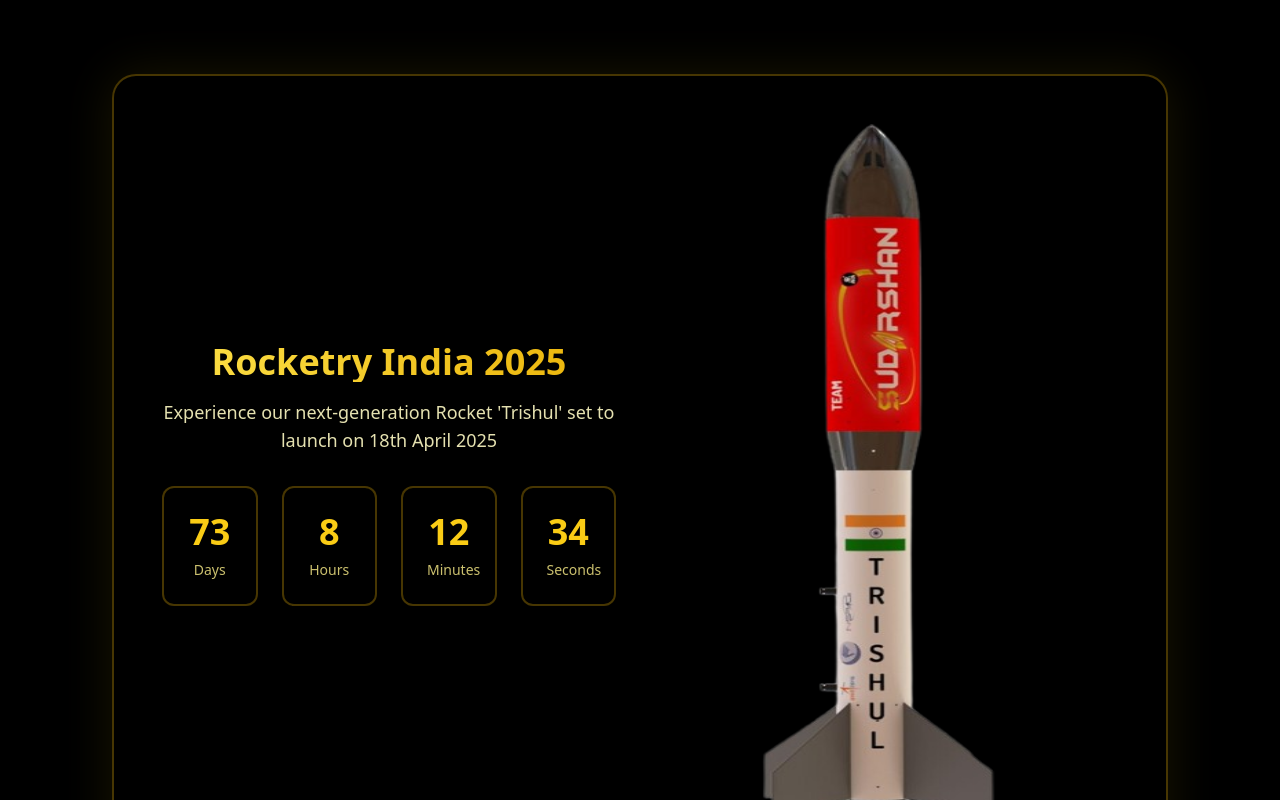
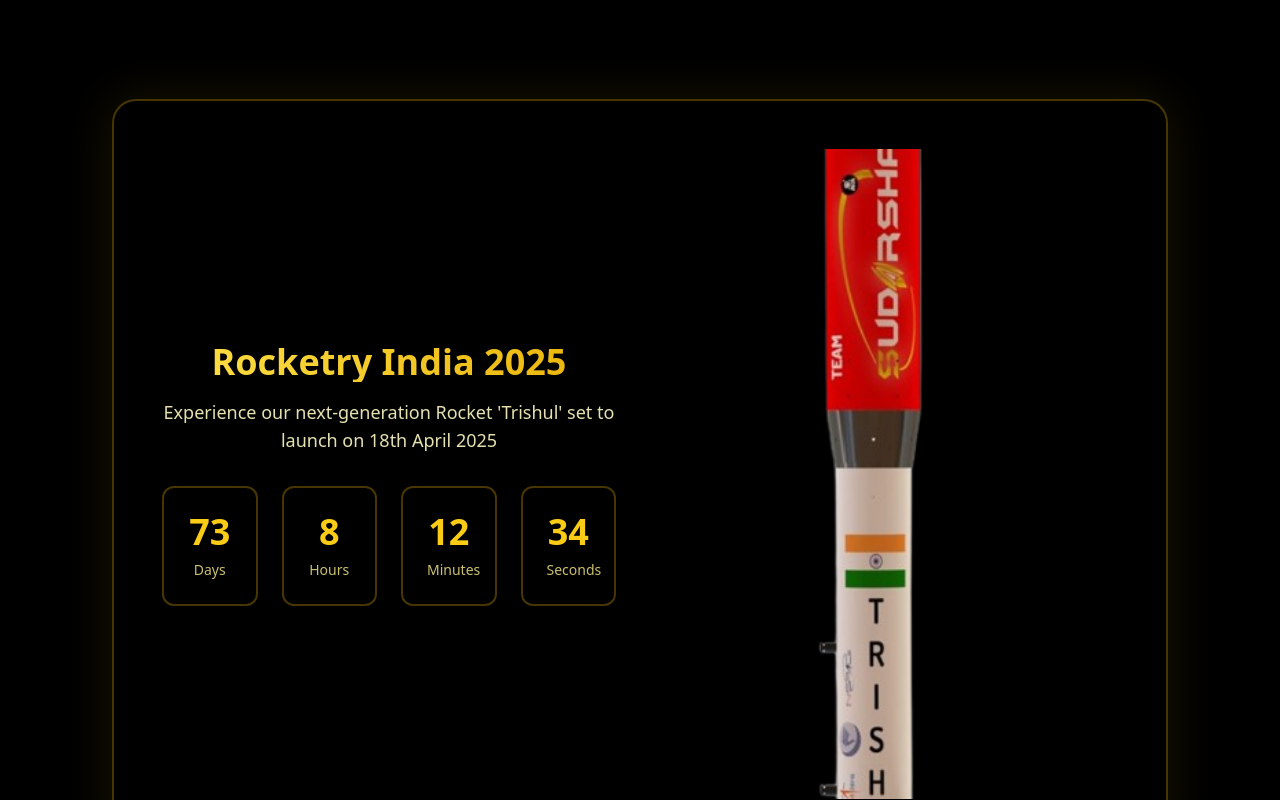
Before and after one commit to addysrii/Vyomnauts-new, a React (Vite) app: page / in a window 1280 px wide. Shown: the part 980-1780 px from the top of the page. Built offline with nearby package versions, Linux system fonts and the light colour scheme.

Commit message:
Update Landing.jsx

```diff
--- a/src/Landing.jsx
+++ b/src/Landing.jsx
@@ -760,7 +760,7 @@ const ProjectCountdown = () => {
             <img
               src={projects[0].image}
               alt={projects[0].name}
-              className="relative rounded-xl w-full h-[400px] sm:h-[600px] lg:h-[700px]
+              className="relative rounded-xl w-full h-[400px] sm:h-[550px] lg:h-[650px] object-cover
                         transform group-hover:scale-105 transition-transform duration-500"
             />
           </div>
```
